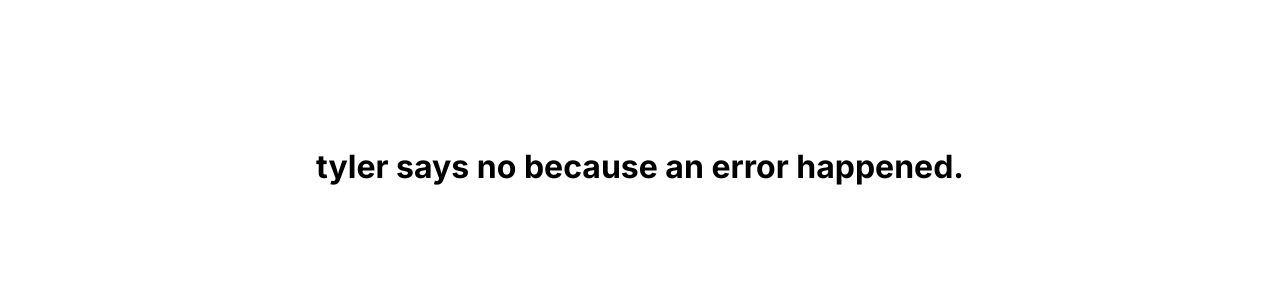
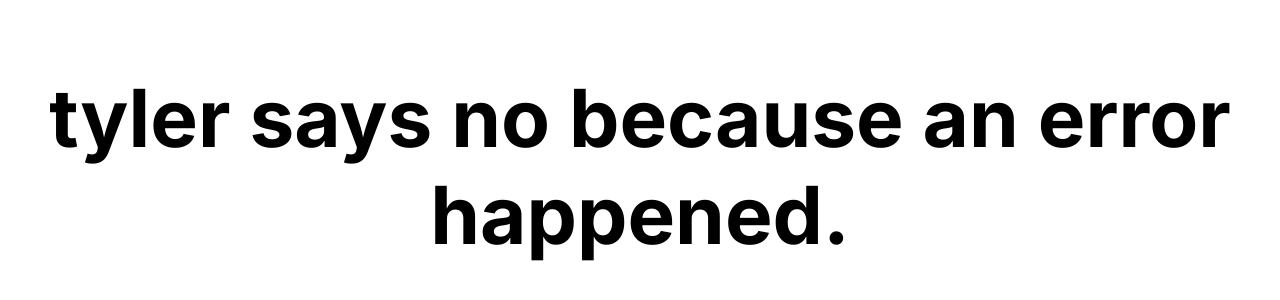
Before and after one commit to TylerMills/no, a plain HTML site: page index.html in a window 1280 px wide. Shown: the part 234-534 px from the top of the page. Drawn offline with Linux system fonts and the light colour scheme; no server answers.

Commit message:
Update index.html

```diff
--- a/index.html
+++ b/index.html
@@ -11,7 +11,7 @@
     rel="stylesheet"
   />
 
-  <title>No-as-a-Service</title>
+  <title>tyler just can't</title>
   <style>
     body {
       margin: 0;
@@ -34,7 +34,7 @@
     @media (min-width: 600px) {
       /* If displayed on larger screens, bump up size if desired */
       #reason {
-        font-size: 2em;
+        font-size: 5em;
       }
     }
   </style>
```
